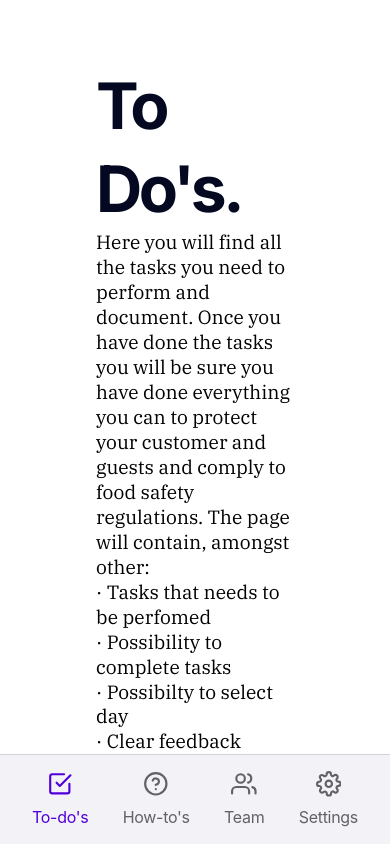
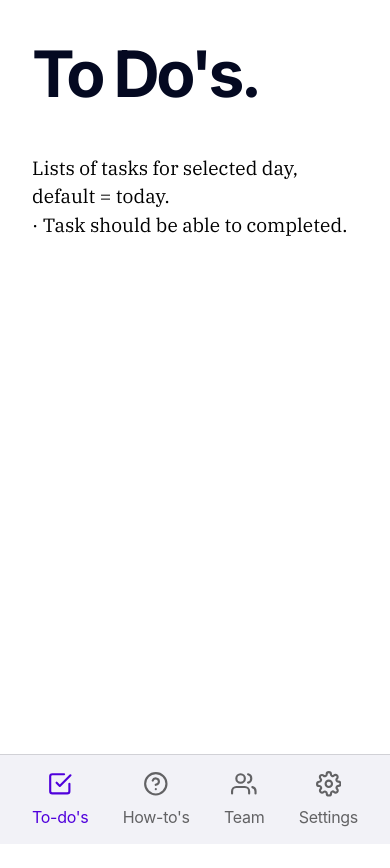
Before and after one commit to evilpaper/monica, a React (Create React App) app: page / in a window 390 px wide. Both pictures are taken after a click on the button "TRY MONICA NOW". After the commit the page ends 844 px from the top, so only its background shows below. Built offline with nearby package versions, Linux system fonts and the light colour scheme.

Commit message:
Update content and make it responsive

```diff
--- a/src/App.css
+++ b/src/App.css
@@ -51,4 +51,27 @@ p {
   font-family: "IBM Plex Serif", serif;
   font-size: 1.2em;
   color: var(--color-dark);
+  line-height: 1.5em;
 }
+
+.general-copy {
+  margin-top: 2em;
+}
+
+@media (max-width: 1800px) {
+}
+
+@media (max-width: 1200px) {
+}
+
+@media (max-width: 900px) {
+  section {
+    padding: 3em;
+  }
+}
+
+@media (max-width: 600px) {
+  section {
+    padding: 2em;
+  }
+}
--- a/src/components/Howtos/index.js
+++ b/src/components/Howtos/index.js
@@ -4,7 +4,18 @@ export default function Howtos() {
   return (
     <section>
       <h1>How To's.</h1>
-      <p>Here you will find all your how-to's.</p>
+      <p className="general-copy">List of how-to's.</p>
+      <ul>
+        <li>
+          <p>· How-to's can be opened.</p>
+        </li>
+        <li>
+          <p>· How-to's contain text and images.</p>
+        </li>
+        <li>
+          <p>· How-to's have a button "read and understood".</p>
+        </li>
+      </ul>
     </section>
   );
 }
--- a/src/components/Settings/index.js
+++ b/src/components/Settings/index.js
@@ -4,7 +4,7 @@ export default function Settings() {
   return (
     <section>
       <h1>Settings.</h1>
-      <p>Here you will find relevant settings for your business. Like:</p>
+      <p className="general-copy">List of settings.</p>
       <ul>
         <li>
           <p>· Opening hours.</p>
@@ -15,6 +15,9 @@ export default function Settings() {
         <li>
           <p>· Day break.</p>
         </li>
+        <li>
+          <p>· Billings (for account owner).</p>
+        </li>
       </ul>
     </section>
   );
--- a/src/components/Team/index.js
+++ b/src/components/Team/index.js
@@ -4,10 +4,19 @@ export default function Team() {
   return (
     <section>
       <h1>Team.</h1>
-      <p>
-        Here you will find everything about your team. Who are active, who are
-        not etc.
-      </p>
+      <p className="general-copy">List of users.</p>
+      <ul>
+        <li>
+          <p>· New users can be invited with email.</p>
+        </li>
+      </ul>
+      <ul>
+        <li>
+          <p>
+            · User status include last login, to-do's completed, how-to's read.
+          </p>
+        </li>
+      </ul>
     </section>
   );
 }
--- a/src/components/Todos/index.js
+++ b/src/components/Todos/index.js
@@ -4,18 +4,12 @@ export default function Todos() {
   return (
     <section>
       <h1>To Do's.</h1>
-      <p>
-        Here you will find all the tasks you need to perform and document. Once
-        you have done the tasks you will be sure you have done everything you
-        can to protect your customer and guests and comply to food safety
-        regulations. The page will contain, amongst other:
+      <p className="general-copy">
+        Lists of tasks for selected day, default = today.
       </p>
       <ul>
         <li>
-          <p>· Tasks that needs to be perfomed</p>
-          <p>· Possibility to complete tasks</p>
-          <p>· Possibilty to select day</p>
-          <p>· Clear feedback about what has been completed and not</p>
+          <p>· Task should be able to completed.</p>
         </li>
       </ul>
     </section>
```
